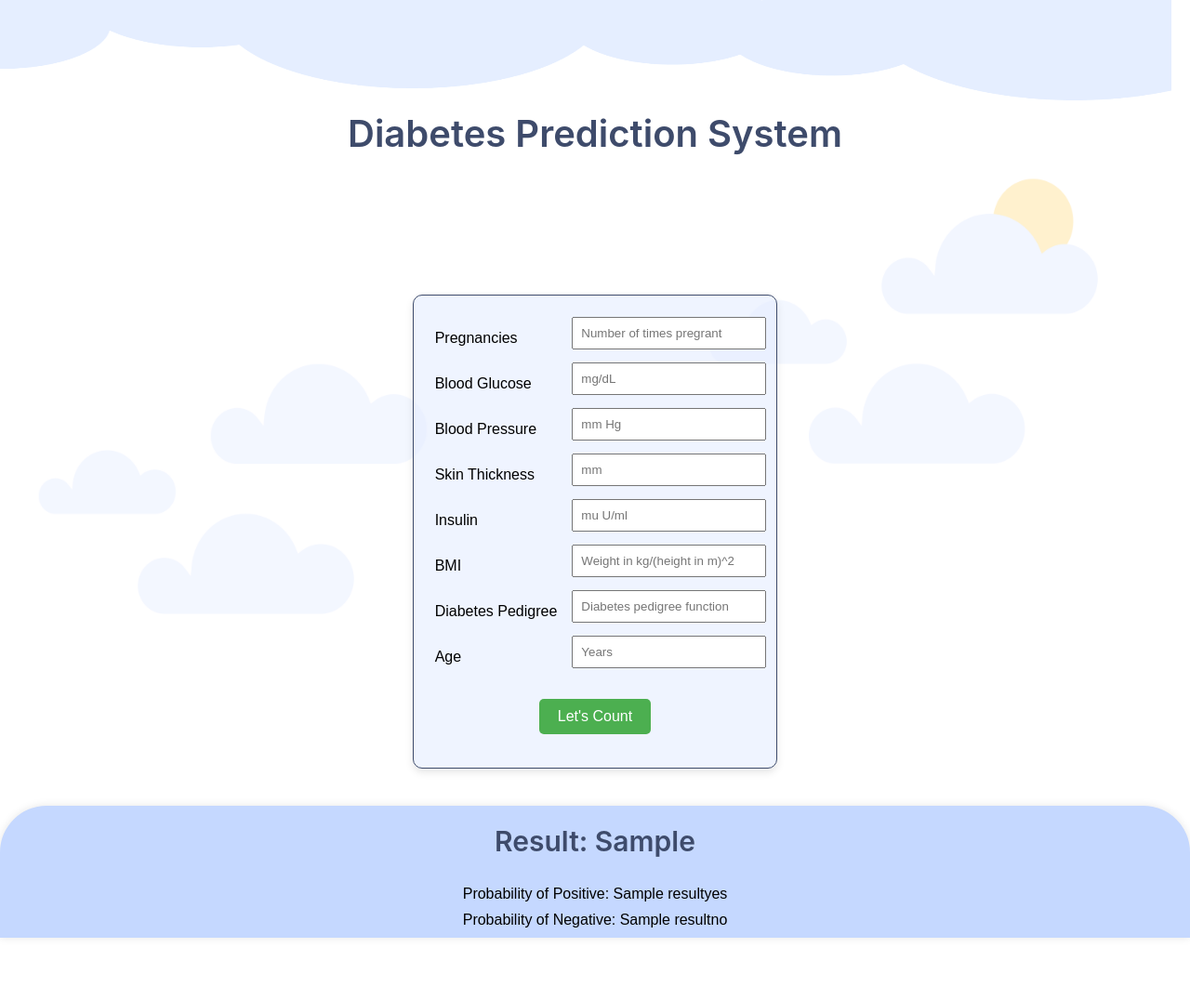
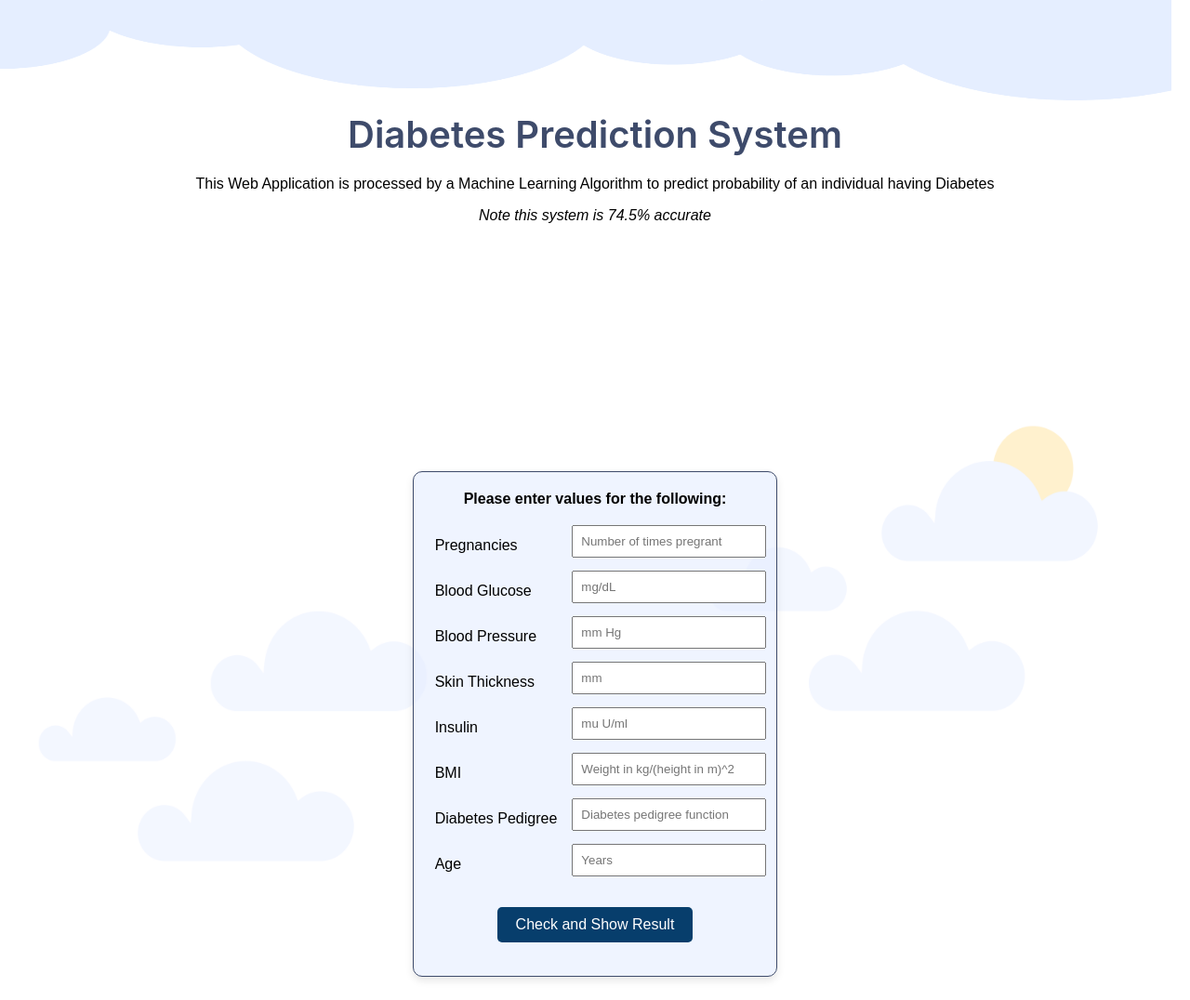
Before and after one commit to fathaaa/Naivebayes-Diabetes-Project, a Django app: template templates/predict.html in a window 1280 px wide. Shown: the whole page at 93% size. Before the commit the page ends 1009 px from the top, so only its background shows below. Run offline with Django 4.2, Linux system fonts and the light colour scheme; the template is opened without the code that fills it: most values are stand-ins (such as "Sample title", 1, 10 or a date in 2020).

Commit message:
create pop up for the result

```diff
--- a/DiabetesPrediction/static/css/predict.css
+++ b/DiabetesPrediction/static/css/predict.css
@@ -6,17 +6,33 @@ body {
 
 .main {
   position: relative;
-  z-index: 2; /* Menempatkan di depan elemen lain */
+  z-index: 2;
+}
+
+.main p{
+  display: flex;
+  margin-top: 120px;
+  justify-content: center;
+  align-items: center;
+}
+
+.main p2{
+  display: flex;
+  margin-top: 10px;
+  margin-bottom: 25px;
+  justify-content: center;
+  align-items: center;
+  font-style: italic;
 }
 
 .background {
-  position: absolute; /* Menggunakan absolute agar tetap di dalam flow dokumen */
+  position: relative;
   top: 0;
   left: 0;
   width: 100%;
   height: 100%;
   opacity: 0.5; /* Menetapkan tingkat transparansi */
-  z-index: 1; /* Menempatkan di belakang elemen lain */
+  z-index: -3; /* Menempatkan di belakang elemen lain */
 }
 
 h1{
@@ -26,8 +42,8 @@ h1{
   font-size: 40px;
   font-style: normal;
   font-weight: 600;
-  line-height: 120%;
   margin-top: 10px;
+  margin-bottom: 0;
 }
 
 .container {
@@ -35,26 +51,32 @@ h1{
   flex-direction: column;
   align-items: center;
   justify-content: center;
-  height: 100vh;
-  margin-top: 70px;
+  margin-top: 10px;
 }
 
 .title {
   text-align: center;
-  margin-bottom: 20px;
+  margin-bottom: -100px;
 }
 
 .form-container {
   background-color: rgba(229, 237, 255, 0.6);
   padding: 20px;
   border-radius: 10px;
+  box-shadow: 0 4px 8px rgba(0, 0, 0, 0.1);
+  border: 1.5px solid #3E4B6B;
+  position: relative;
+  z-index: 3;
+  margin-top: -575px;
   margin-bottom: 20px;
-  box-shadow: 0 4px 8px rgba(0, 0, 0, 0.1);
-  margin-top: 50px;
-  padding: 20px;
-  border: 1.5px solid #3E4B6B;
-  z-index: 3;
-  position: relative;
+}
+
+.form-container p{
+  display: flex;
+  margin-top: 0px;
+  justify-content: center;
+  align-items: center;
+  font-weight: bold;
 }
 
 form {
@@ -76,7 +98,7 @@ input[type="text"] {
 }
 
 input[type="submit"] {
-  background-color: #4CAF50;
+  background-color: #073E6C;
   color:white;
   border: none;
   padding: 10px 20px;
--- /dev/null
+++ b/DiabetesPrediction/static/js/script.js
@@ -0,0 +1,23 @@
+function removePlaceholder(input) {
+  input.setAttribute('data-placeholder', input.placeholder);
+  input.placeholder = '';
+}
+
+function restorePlaceholder(input) {
+  if (!input.value) {
+      input.placeholder = input.getAttribute('data-placeholder');
+  }
+}
+
+function showPopup(result, probDiabetes, probNoDiabetes) {
+  document.getElementById('predictionResult').innerText = result;
+  document.getElementById('probabilityDiabetes').innerText = probDiabetes;
+  document.getElementById('probabilityNoDiabetes').innerText = probNoDiabetes;
+  document.getElementById('resultPopup').style.display = 'block';
+  document.querySelector('.overlay').style.display = 'block';
+}
+
+function closePopup() {
+  document.getElementById('resultPopup').style.display = 'none';
+  document.querySelector('.overlay').style.display = 'none';
+}
--- a/templates/home.html
+++ b/templates/home.html
@@ -48,7 +48,7 @@
 
     <div class="introduction">
         <h3>Project by:</h3>
-        <h2>Group 6 - P3</h2>
+        <h2>Group 5 - P3</h2>
 
         <div class="team-photos">
                 <img src="{% static 'css/images/Cheisha.jpg' %}"  width="400" height="350" alt="Team Member 1" />
--- a/templates/predict.html
+++ b/templates/predict.html
@@ -1,44 +1,27 @@
 {% load static %}
 <link rel="stylesheet" href="{% static 'css/predict.css' %}">
+<script src="{% static 'js/script.js' %}"></script>
 {% block content %}
 
 <head>
     <meta charset="UTF-8">
     <title>Predict Diabetes</title>
-    <style>
-      input:focus::-webkit-input-placeholder {
-          transition: opacity 0.5s ease-out;
-          opacity: 0;
-      }
-      input:not(:focus)::-webkit-input-placeholder {
-          transition: opacity 0.5s ease-in;
-          opacity: 1;
-      }
-  </style>
 </head>
 
 <body>
   <div class="main">
     <img src="{% static 'css/images/Cloud-Bottom.png' %}"  width="1260"  height="110" transform="rotate(1.04deg)"/>
     <h1 class="title">Diabetes Prediction System</h1>
+    <p>This Web Application is processed by a Machine Learning Algorithm to predict probability of an individual having Diabetes</p>
+    <p2>Note this system is 74.5% accurate</p2>
   </div>
   <div class="background">
     <img src="{% static 'css/images/Cloud-middle5.png' %}" width="1200" />
   </div>
-  <script>
-    function removePlaceholder(input) {
-        input.setAttribute('data-placeholder', input.placeholder);
-        input.placeholder = '';
-    }
 
-    function restorePlaceholder(input) {
-        if (!input.value) {
-            input.placeholder = input.getAttribute('data-placeholder');
-        }
-    }
-</script>
   <div class="container">
       <div class="form-container">
+        <p>Please enter values for the following:</p>
           <form action="result">
               <table>
                   <tr>
@@ -74,18 +57,31 @@
                       <td> <input type="text" name= "n8" placeholder="Years"/> </td>
                   </tr>
               </table>
-              <input type="submit" value="Let's Count">
+              <input type="submit" value="Check and Show Result">
           </form>
+      </div>
 
-      </div>
-      <div class="result-container-wrapper">
-      <div class="result-container">
-            <h3>Result: {{ result2 }}</h3>
-            <p>Probability of Positive: {{ resultyes }}</p>
-            <p>Probability of Negative: {{ resultno }}</p>
-        </div>
+      <div id="resultPopup" class="popup">
+        <p>Prediction result: <span id="predictionResult" class="result-text">{{ result2 }}</span></p>
+
+        <div class="separator"></div> <!-- Garis pemisah -->
+
+        <p>Probability of Diabetes: <span id="probabilityDiabetes" class="probability-text">{{ resultyes }}</span></p>
+        <p>Probability of No Diabetes: <span id="probabilityNoDiabetes" class="probability-text">{{ resultno }}</span></p>
+        <button onclick="closePopup()">Close</button>
     </div>
+    <div class="overlay" onclick="closePopup()"></div>
   </div>
+
+    {% if show_popup %}
+    <script src="{% static 'js/script.js' %}"></script>
+    <script>
+        document.addEventListener('DOMContentLoaded', function() {
+            showPopup("{{ result2 }}", "{{ resultyes }}", "{{ resultno }}");
+        });
+    </script>
+    {% endif %}
+
 </body>
 
 {% endblock content %}
```
Also changed, not shown: other parts of DiabetesPrediction/static/css/predict.css (+70 -1 lines), DiabetesPrediction/views.py (+18 -30 lines).
